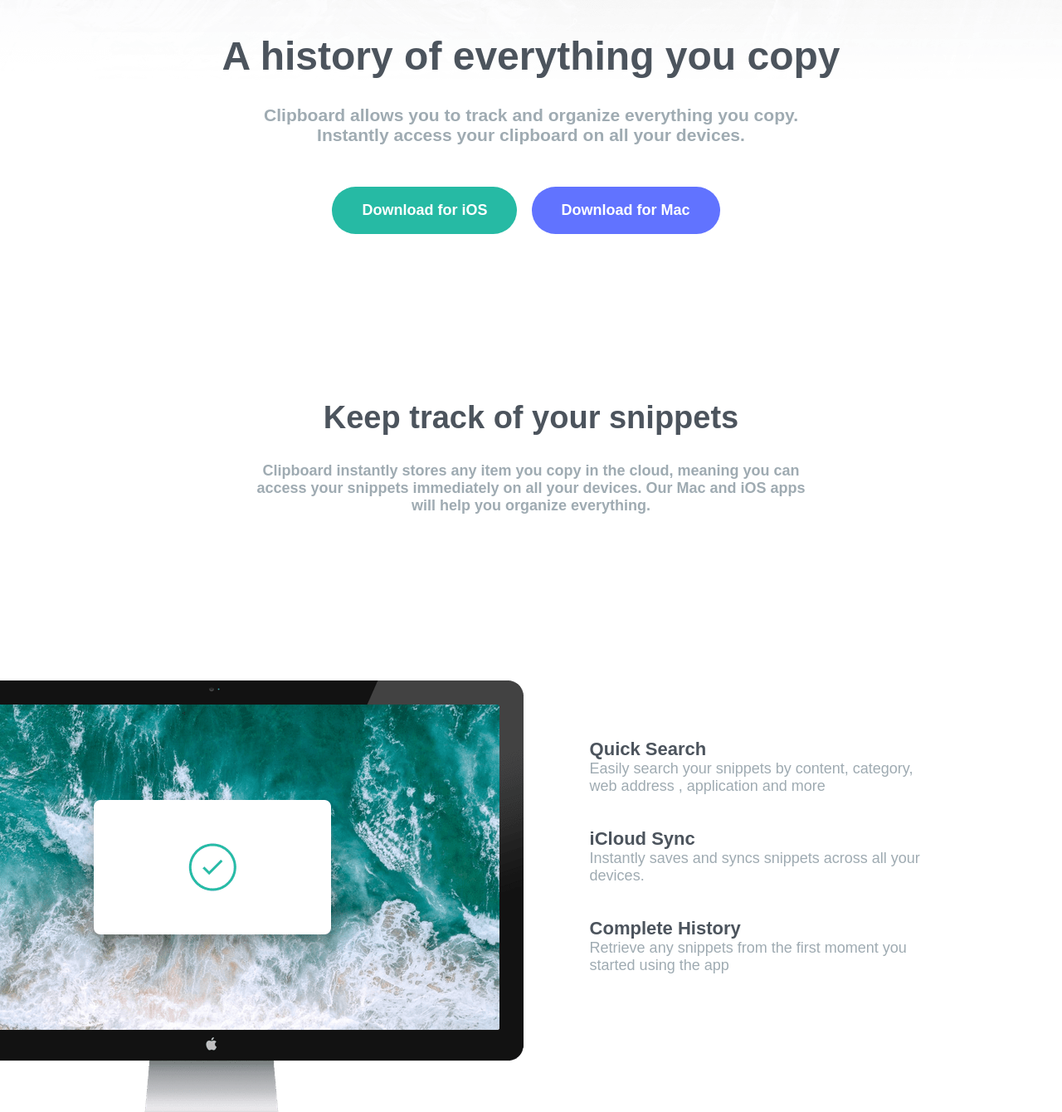
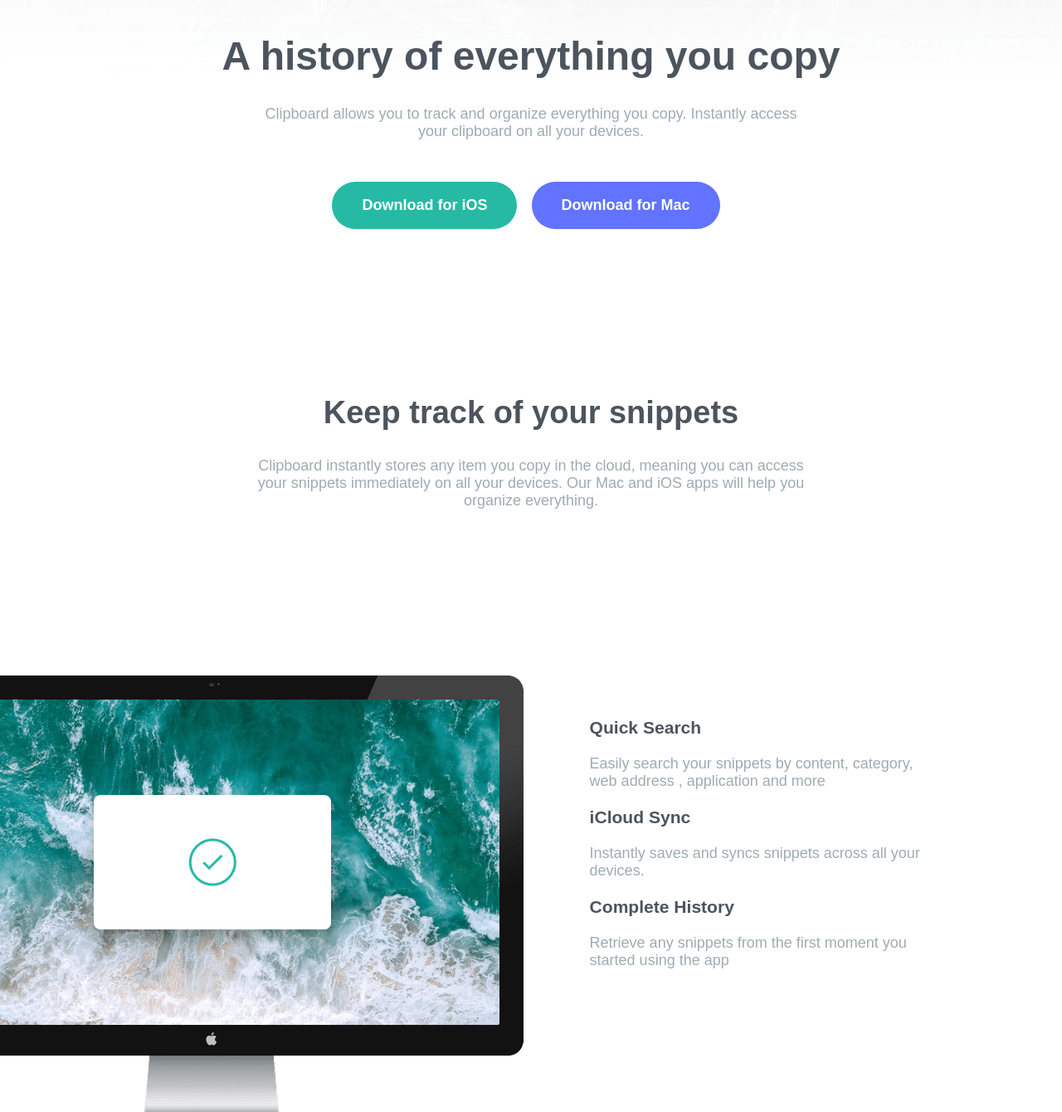
Before and after one commit to oblodev/clipboard_frontendmentor, a plain HTML site: page index.html in a window 1280 px wide. Shown: the part 260-1600 px from the top of the page at 83% size. Drawn offline with Linux system fonts and the light colour scheme; files whose address does not match are found by name; a web font is replaced by a local one.

Commit message:
frontend mentor feedback changes v2

```diff
--- a/index.html
+++ b/index.html
@@ -23,10 +23,10 @@
           </div>
           <div class="heading">
             <h1>A history of everything you copy</h1>
-            <h3>
+            <p>
               Clipboard allows you to track and organize everything you copy.
               Instantly access your clipboard on all your devices.
-            </h3>
+            </p>
           </div>
           <div class="button-heading">
             <div class="btn btn-green">Download for iOS</div>
@@ -40,11 +40,11 @@
       <div class="container">
         <div class="info-text">
           <h2>Keep track of your snippets</h2>
-          <h4>
+          <p>
             Clipboard instantly stores any item you copy in the cloud, meaning
             you can access your snippets immediately on all your devices. Our
             Mac and iOS apps will help you organize everything.
-          </h4>
+          </p>
         </div>
       </div>
     </section>
@@ -59,14 +59,14 @@
             />
           </div>
           <div class="monitor-text">
-            <h6>Quick Search</h6>
+            <h3>Quick Search</h3>
             <p>
               Easily search your snippets by content, category, web address ,
               application and more
             </p>
-            <h6>iCloud Sync</h6>
+            <h3>iCloud Sync</h3>
             <p>Instantly saves and syncs snippets across all your devices.</p>
-            <h6>Complete History</h6>
+            <h3>Complete History</h3>
             <p>
               Retrieve any snippets from the first moment you started using the
               app
@@ -80,10 +80,10 @@
       <div class="container">
         <div class="info-text">
           <h2>Access Clipboard anywhere</h2>
-          <h4>
+          <p>
             Whether you’re on the go, or at your computer, you can access all
             your Clipboard snippets in a few simple clicks.
-          </h4>
+          </p>
         </div>
       </div>
     </section>
@@ -100,7 +100,7 @@
       <div class="container">
         <div class="info-text">
           <h2>Supercharge your workflow</h2>
-          <h4>We’ve got the tools to boost your productivity.</h4>
+          <p>We’ve got the tools to boost your productivity.</p>
         </div>
       </div>
     </section>
@@ -158,10 +158,10 @@
     <section class="low m-100">
       <div class="heading-low">
         <h2>Clipboard for iOS and Mac OS</h2>
-        <h3>
+        <p>
           Available for free on the App Store. Download for Mac or iOS, sync
           with iCloud and you’re ready to start adding to your clipboard.
-        </h3>
+        </p>
       </div>
       <div class="button-heading">
         <div class="btn btn-green">Download for iOS</div>
--- a/style.css
+++ b/style.css
@@ -56,13 +56,13 @@ p {
   text-align: center;
 }
 
-.heading h3 {
+.heading p {
   margin: auto;
   width: 52%;
   color: hsl(201, 11%, 66%);
 }
 
-.heading-low h3 {
+.heading-low p {
   margin: auto;
   width: 42%;
   color: hsl(201, 11%, 66%);
@@ -112,7 +112,7 @@ p {
   font-size: 38px;
 }
 
-.info-text h4 {
+.info-text p {
   margin: auto;
   width: 52%;
   color: hsl(201, 11%, 66%);
```
